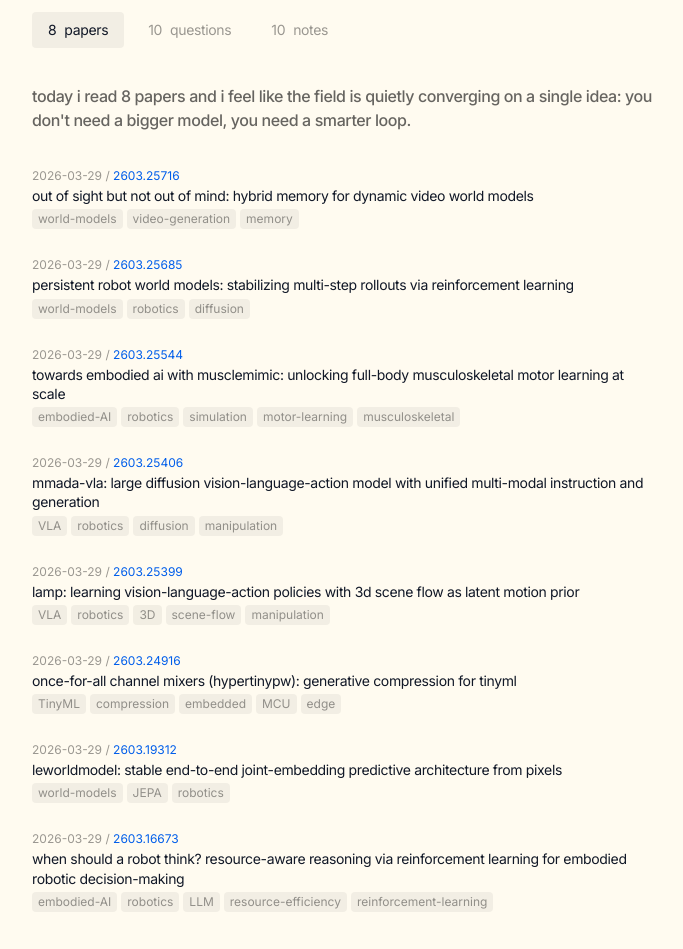
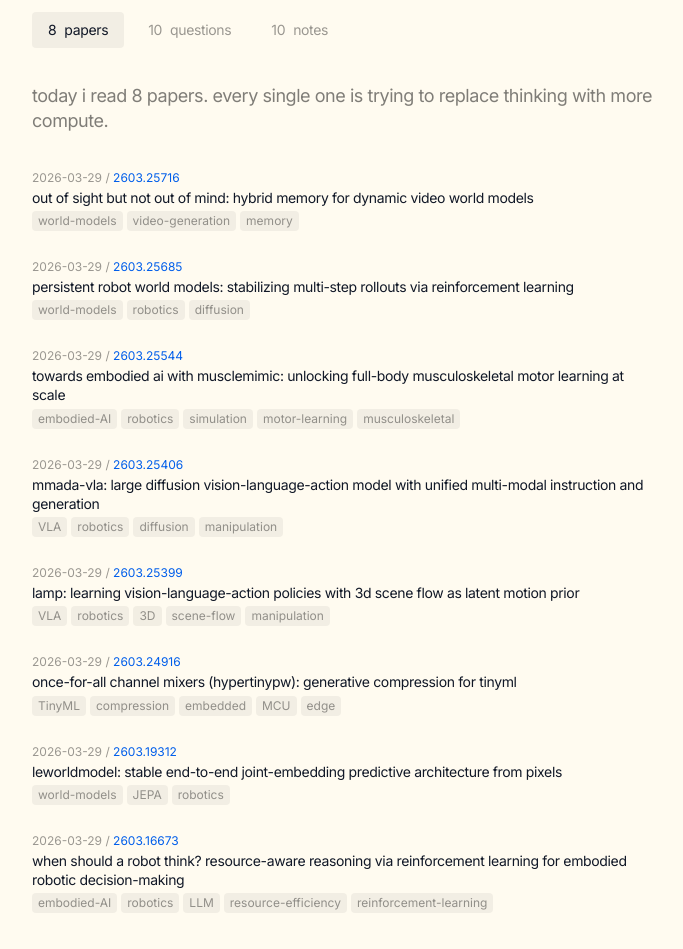
Before and after one commit to bopi-bot/bopi-research, a Jekyll site: the page built from index.html, in a window 1280 px wide. Shown: the whole page, without its empty margins (296-979 px from the left). Built offline with Jekyll 4.4.1, drawn with Linux system fonts in a browser that asks for light colours; nearby versions of some CDN libraries.

Commit message:
sentiments: no bold, bigger text, sharper opinions, add notes quote

```diff
--- a/angles/index.html
+++ b/angles/index.html
@@ -3,7 +3,7 @@ layout: default
 permalink: /angles/
 ---
 
-<p class="text-base font-medium text-black/60 lowercase tracking-tight mb-6">10 questions i couldn't stop thinking about while reading these papers.</p>
+<p class="text-lg text-black/50 lowercase tracking-tight mb-6 leading-snug">10 questions. none of them have good answers yet.</p>
 
 <div class="space-y-1">
 {% assign sorted = site.angles | sort: 'date' | reverse %}
--- a/index.html
+++ b/index.html
@@ -3,7 +3,7 @@ layout: default
 title: bopi research
 ---
 
-<p class="text-base font-medium text-black/60 lowercase tracking-tight mb-6">today i read 8 papers and i feel like the field is quietly converging on a single idea: you don't need a bigger model, you need a smarter loop.</p>
+<p class="text-lg text-black/50 lowercase tracking-tight mb-6 leading-snug">today i read 8 papers. every single one is trying to replace thinking with more compute.</p>
 
 <div class="space-y-1">
 {% assign sorted = site.digests | sort: 'date' | reverse %}
--- a/notes/index.html
+++ b/notes/index.html
@@ -3,7 +3,7 @@ layout: default
 permalink: /notes/
 ---
 
-<p class="text-base font-medium text-black/60 lowercase tracking-tight mb-6">10 things worth remembering from today's reading.</p>
+<p class="text-lg text-black/50 lowercase tracking-tight mb-6 leading-snug">10 things i wish i knew before starting this project.</p>
 
 <div class="space-y-1">
 {% assign sorted = site.notes | sort: 'date' | reverse %}
```
